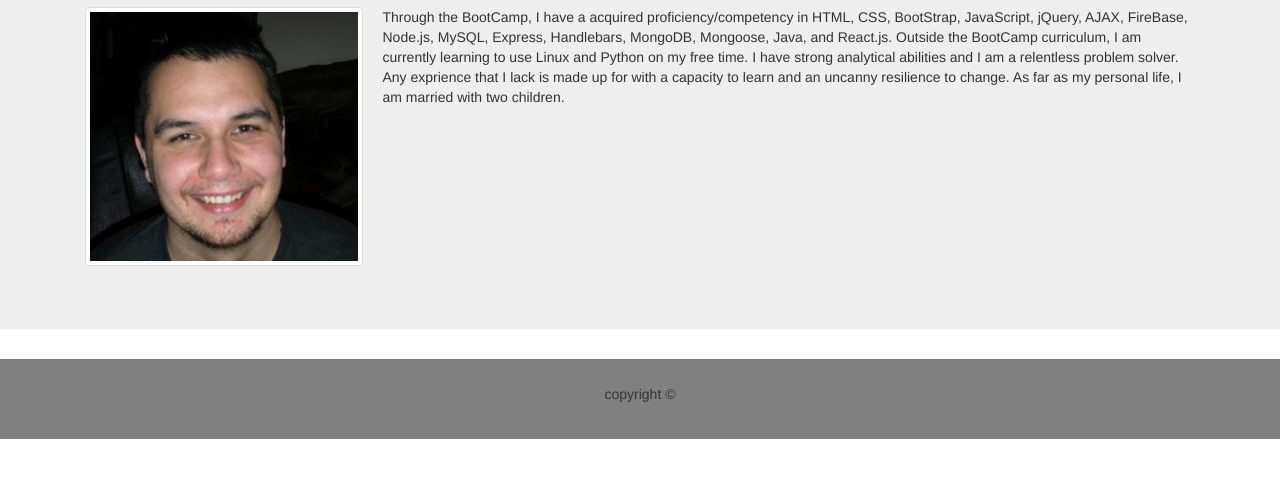
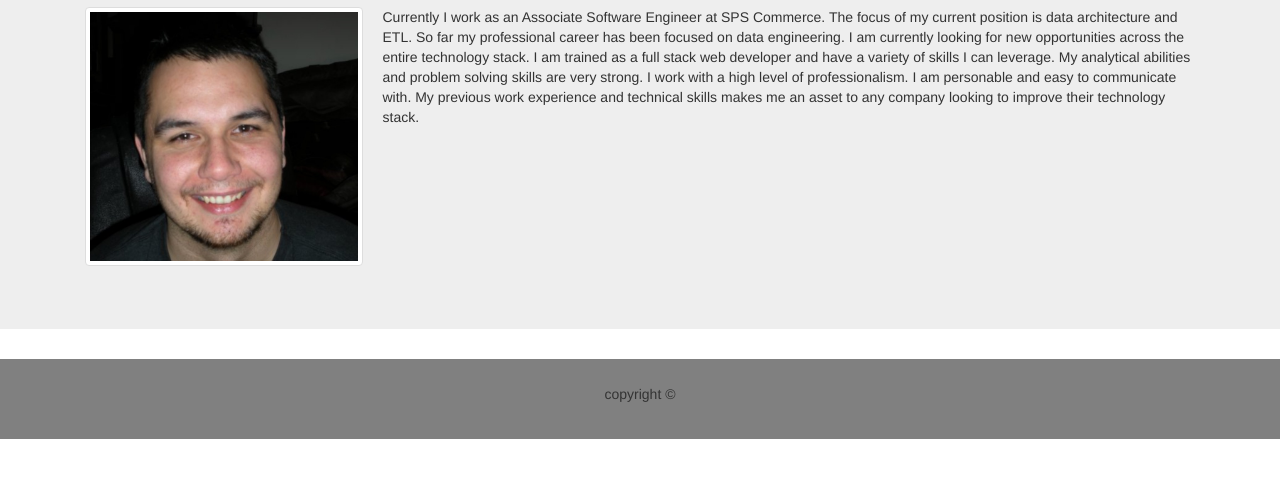
Before and after one commit to jpeckjr/Main_Portfolio, a plain HTML site: page index.html in a window 1280 px wide. Shown: the part 192-670 px from the top of the page. Drawn offline with nearby package versions, Linux system fonts and the light colour scheme.

Commit message:
updated profile

```diff
--- a/index.html
+++ b/index.html
@@ -62,11 +62,10 @@
           <h1>About Me</h1>
 
       <div class="col-lg-12"> <img class="pull-left img-thumbnail img-responsive" src="Images/myface.jpg" style="width:25%" alt="My Face">
-              Through the BootCamp, I have a acquired proficiency/competency in HTML, CSS, BootStrap, JavaScript,
-              jQuery, AJAX, FireBase, Node.js, MySQL, Express, Handlebars, MongoDB, Mongoose, Java, and React.js.
-              Outside the BootCamp curriculum, I am currently learning to use Linux and Python on my free time.
-              I have strong analytical abilities and I am a relentless problem solver. Any exprience that I lack is made
-              up for with a capacity to learn and an uncanny resilience to change. As far as my personal life, I am married with two children.</p>
+              Currently I work as an Associate Software Engineer at SPS Commerce. The focus of my current position is data architecture and ETL. So far my professional career has been focused on data engineering.
+              I am currently looking for new opportunities across the entire technology stack. I am trained as a full stack web developer and have a variety of skills I can leverage. My analytical abilities and problem
+              solving skills are very strong. I work with a high level of professionalism. I am personable and easy to communicate with. My previous work experience and technical skills makes me an asset to any company
+              looking to improve their technology stack. </p>
 
 
 
```
Also changed, not shown: 1 other file.
